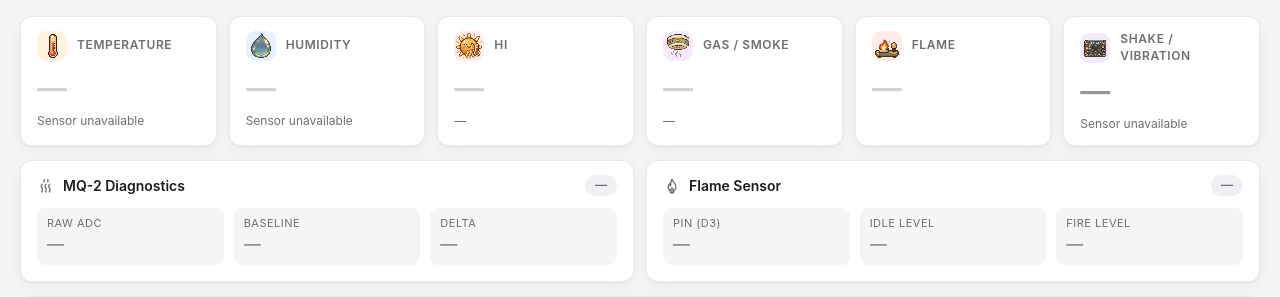
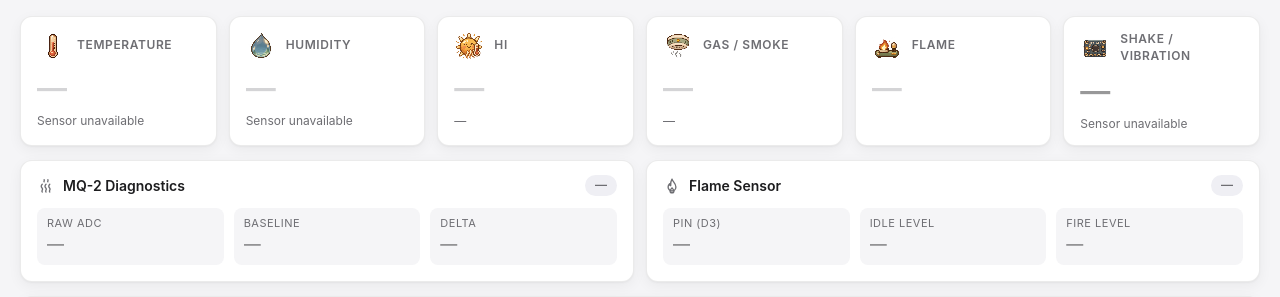
Before and after one commit to itzRealEzra/GAYAK-Early-Warning-System, a Flask app: page / in a window 1280 px wide. Shown: the part 48-345 px from the top of the page. Run offline with Flask 3, Linux system fonts and the light colour scheme; data that the repository does not hold is empty.

Commit message:
Remove tinted backgrounds behind sprites

```diff
--- a/static/css/style.css
+++ b/static/css/style.css
@@ -175,8 +175,8 @@ body {
 .card-icon {
   flex: none; width: 30px; height: 30px; border-radius: 9px;
   display: grid; place-items: center;
-  color: var(--accent, var(--text-2)); background: var(--accent-soft, var(--gray-soft));
-  transition: color 0.3s ease, background 0.3s ease;
+  color: var(--accent, var(--text-2)); background: transparent;
+  transition: color 0.3s ease;
 }
 .card-icon .icon { width: 18px; height: 18px; }
 .sensor-sprite {
```
